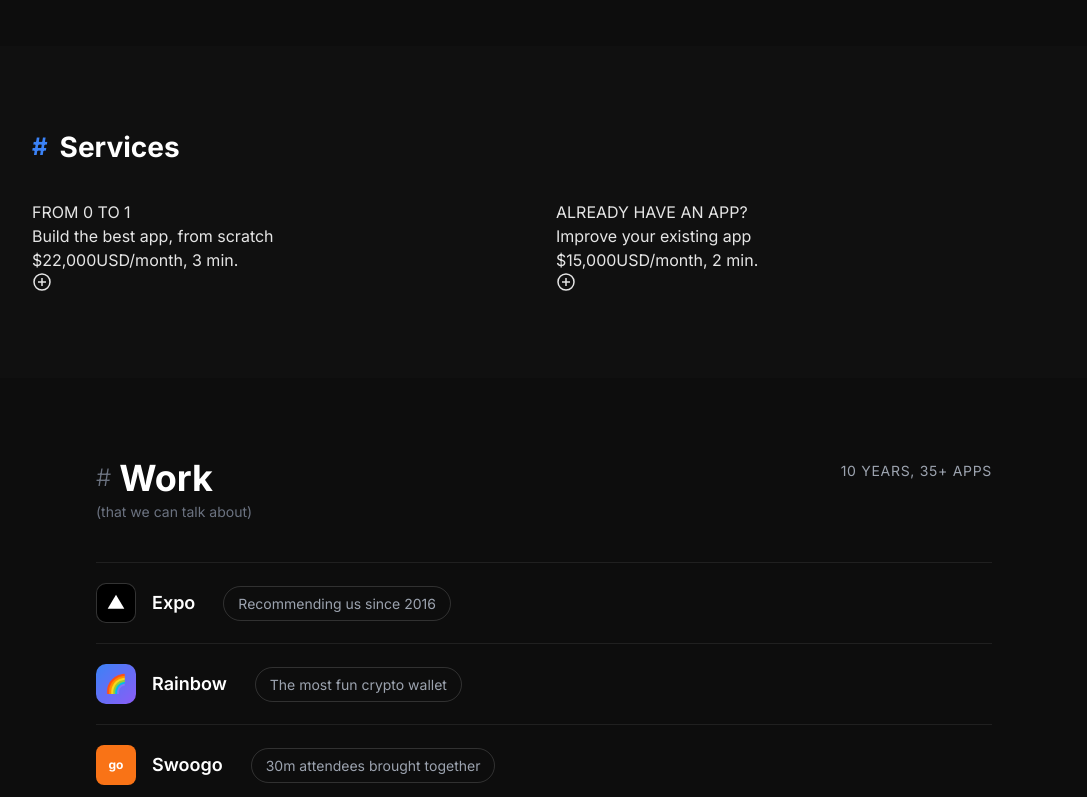
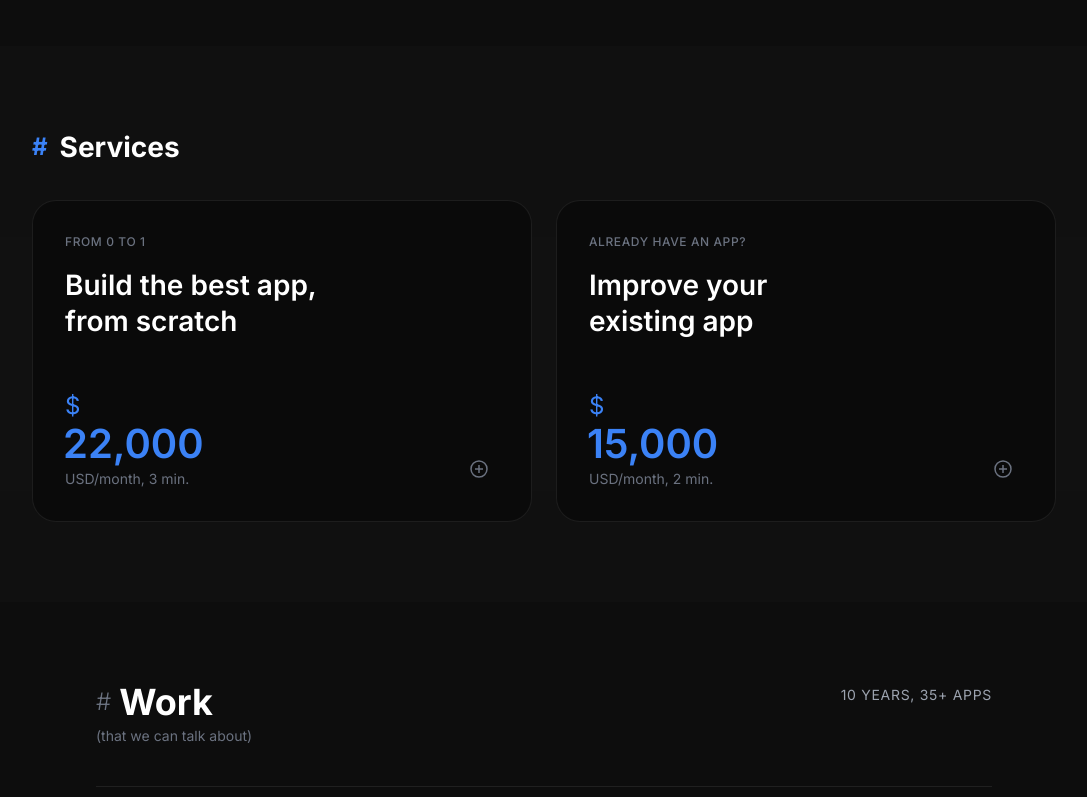
Before and after one commit to 44AUS/appdev, a React (Create React App) app in the folder frontend/: page / in a window 1280 px wide. Shown: the part 1288-2085 px from the top of the page, without its empty margins (96-1183 px from the left). Built offline with nearby package versions, Linux system fonts and the light colour scheme; the HTML template or start-up script is replaced by a standard one.

Commit message:
auto-commit for 3187b822-3f22-4952-b8c7-f1545a58b8ce

```diff
--- a/frontend/src/App.css
+++ b/frontend/src/App.css
@@ -226,6 +226,129 @@
   background: linear-gradient(135deg, #141414 0%, #1A1A1A 100%);
   border-color: rgba(59, 130, 246, 0.3);
   transform: scale(1.02);
+}
+
+/* New Service Card with moving gradient */
+.service-card-new {
+  position: relative;
+  background: #0A0A0A;
+  border-radius: 24px;
+  border: 1px solid rgba(255, 255, 255, 0.08);
+  overflow: hidden;
+  cursor: pointer;
+  min-height: 320px;
+  transition: border-color 0.3s ease;
+}
+
+.service-card-new:hover {
+  border-color: rgba(59, 130, 246, 0.3);
+}
+
+.service-card-gradient {
+  position: absolute;
+  inset: 0;
+  pointer-events: none;
+  transition: opacity 0.3s ease;
+  z-index: 1;
+}
+
+.service-card-border-gradient {
+  position: absolute;
+  inset: -1px;
+  border-radius: 24px;
+  pointer-events: none;
+  transition: opacity 0.3s ease;
+  z-index: 0;
+}
+
+.service-card-content {
+  position: relative;
+  z-index: 2;
+  padding: 2rem;
+  height: 100%;
+  display: flex;
+  flex-direction: column;
+}
+
+.service-label {
+  display: inline-block;
+  color: #6B7280;
+  font-size: 0.75rem;
+  font-weight: 500;
+  letter-spacing: 0.05em;
+  text-transform: uppercase;
+  margin-bottom: 1rem;
+}
+
+.service-title-new {
+  font-size: 1.75rem;
+  font-weight: 600;
+  color: #ffffff;
+  line-height: 1.3;
+  margin-bottom: auto;
+  max-width: 280px;
+}
+
+.service-footer {
+  display: flex;
+  align-items: flex-end;
+  justify-content: space-between;
+  margin-top: 3rem;
+}
+
+.service-price-container {
+  display: flex;
+  flex-direction: column;
+}
+
+.service-price-symbol {
+  color: #3B82F6;
+  font-size: 1.5rem;
+  font-weight: 400;
+}
+
+.service-price-value {
+  color: #3B82F6;
+  font-size: 2.5rem;
+  font-weight: 600;
+  line-height: 1;
+  margin-left: -2px;
+}
+
+.service-price-desc {
+  color: #6B7280;
+  font-size: 0.875rem;
+  margin-top: 0.25rem;
+}
+
+.service-add-btn {
+  width: 40px;
+  height: 40px;
+  display: flex;
+  align-items: center;
+  justify-content: center;
+  color: #6B7280;
+  transition: all 0.3s ease;
+  border-radius: 50%;
+}
+
+.service-add-btn:hover {
+  color: #ffffff;
+  background: rgba(255, 255, 255, 0.1);
+}
+
+@media (max-width: 768px) {
+  .service-card-new {
+    min-height: 280px;
+  }
+
+  .service-title-new {
+    font-size: 1.5rem;
+  }
+
+  .service-price-value {
+    font-size: 2rem;
+  }
 }
 
 /* Expertise tag */
```
